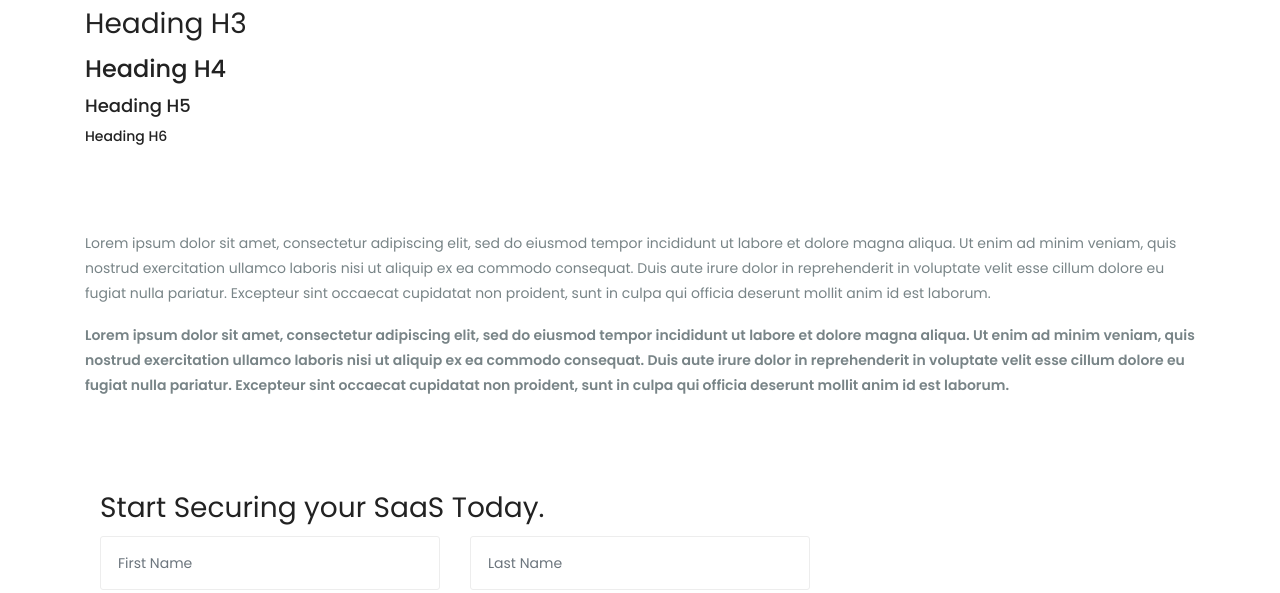
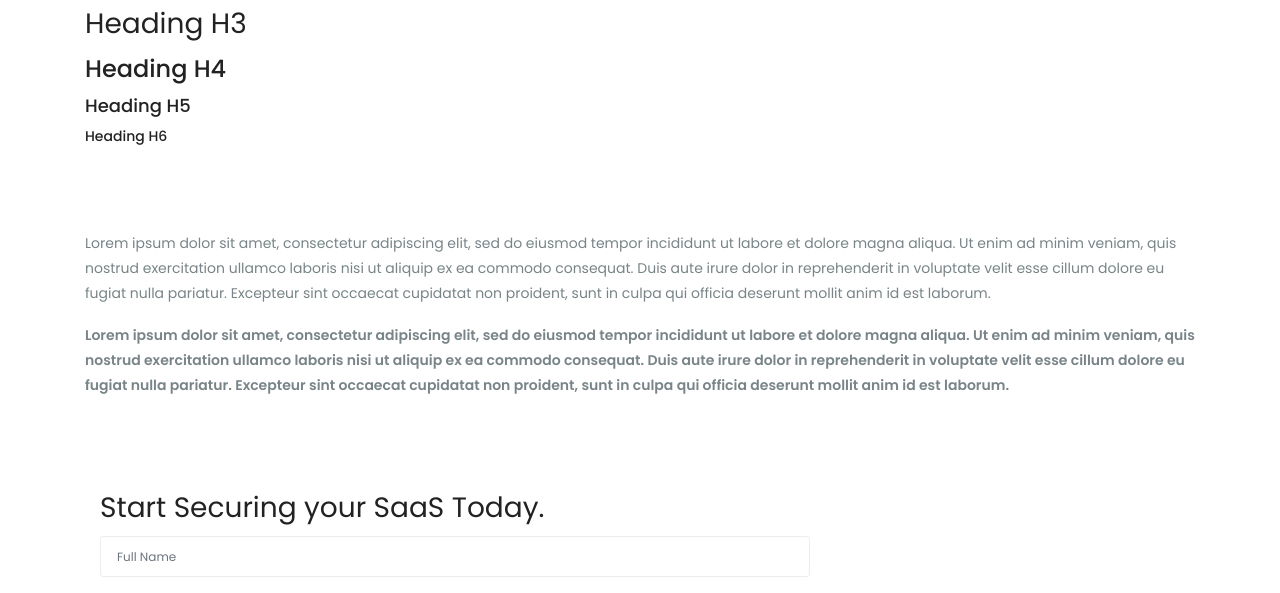
Before and after one commit to Jerling1989/SandBox, a plain HTML site: page index.html in a window 1280 px wide. Shown: the part 303-896 px from the top of the page. Drawn offline with nearby package versions, Linux system fonts and the light colour scheme.

Commit message:
form update

```diff
--- a/index.html
+++ b/index.html
@@ -52,15 +52,15 @@
       <h3>Start Securing your SaaS Today.</h3>
       <form>
 
-        <div class="row">
-        	<div class="form-group col-md-6 col-lg-6">
-	          <input class="form-control" type="text" placeholder="First Name" required />
+        <!-- <div class="row"> -->
+        	<div class="form-group">
+	          <input class="form-control" type="text" placeholder="Full Name" required />
 	        </div>
 
-	        <div class="form-group col-md-6 col-lg-6">
+	        <!-- <div class="form-group col-md-6 col-lg-6">
 	          <input class="form-control" type="text" placeholder="Last Name" required />
 	        </div>
-        </div>
+        </div> -->
 
 
         <div class="form-group">
--- a/style.css
+++ b/style.css
@@ -148,17 +148,12 @@ h6 {
   margin-bottom: 1rem;
 }
 
-/*.form-control {
-    border-width: 1px;
-    padding: 1.0625rem .875rem;
-    font-size: .75rem;
-}
-*/
-.form-group input {
+.form-group input, .form-group select {
   display: block;
   width: 100%;
-    padding: 1.625rem 1.0625rem;
-    font-size: .875rem;
+  /*height: 50px;*/
+  padding: 1.225rem 1rem;
+  font-size: .75rem;
   line-height: 1.5;
   color: #495057;
   background-color: #fff;
@@ -168,9 +163,6 @@ h6 {
   transition: border-color .15s ease-in-out, box-shadow .15s ease-in-out;
 }
 
-
-
-
 .form-control:focus {
   color: #495057;
   background-color: #fff;
```
Lines whose indentation alone changed are shown as unchanged.
